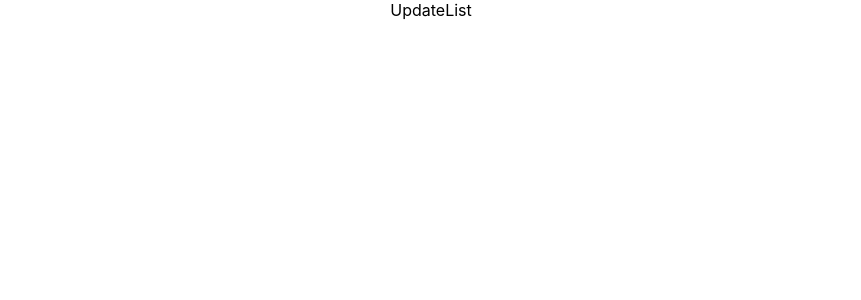
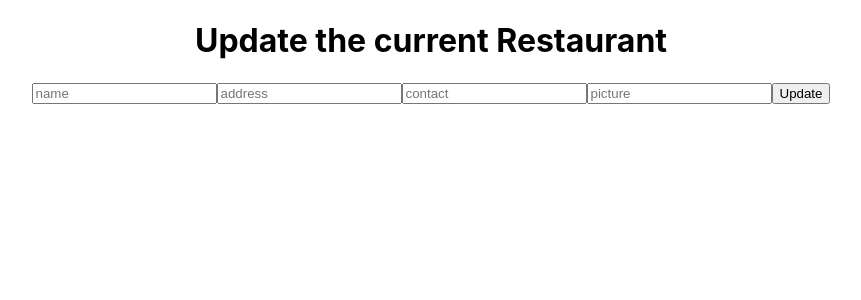
Before and after one commit to abhishekrawe/restaurant-listing, a React (Create React App) app in the folder frontend/: page /updatelist/1 in a window 1280 px wide. Shown: the top 300 px of the page, without its empty margins (209-1070 px from the left). Built offline with nearby package versions, Linux system fonts and the light colour scheme; the HTML template or start-up script is replaced by a standard one.

Commit message:
🔶Added the Functionlaity of Update List

```diff
--- a/frontend/src/pages/UpdateList.jsx
+++ b/frontend/src/pages/UpdateList.jsx
@@ -1,7 +1,45 @@
-import React from "react";
+import axios from "axios";
+import React, { useState } from "react";
+import { useLocation, useNavigate } from "react-router-dom";
 
 function UpdateList() {
-  return <div>UpdateList</div>;
+  const [restaurant, setRestaurant] = useState({
+    name: "",
+    address: "",
+    contact: "",
+    picture: ""
+  })
+
+  const navigate = useNavigate()
+  const location = useLocation()
+
+  const bookId = location.pathname.split("/")[2]
+
+  const handleChange = (e) => {
+    setRestaurant(prev => ({ ...prev, [e.target.name]: e.target.value }));
+  }
+  console.log(restaurant);
+
+  const handleClick = async e => {
+    e.preventDefault()
+    try {
+      await axios.put("http://localhost:5500/restaurant/" +  bookId , restaurant)
+      navigate("/")
+    } catch (err) {
+      console.log(err)
+    }
+  }
+
+  return (
+    <div>
+      <h1>Update the current Restaurant </h1>
+      <input type="text" placeholder="name" onChange={handleChange} name="name" />
+      <input type="text" placeholder="address" onChange={handleChange} name="address" />
+      <input type="text" placeholder="contact" onChange={handleChange} name="contact" />
+      <input type="text" placeholder="picture" onChange={handleChange} name="picture" />
+      <button onClick={handleClick}>Update </button>
+    </div>
+  )
 }
 
 export default UpdateList;
```
Also changed, not shown: 1 other file (tests, documents, lock files or other folders).
